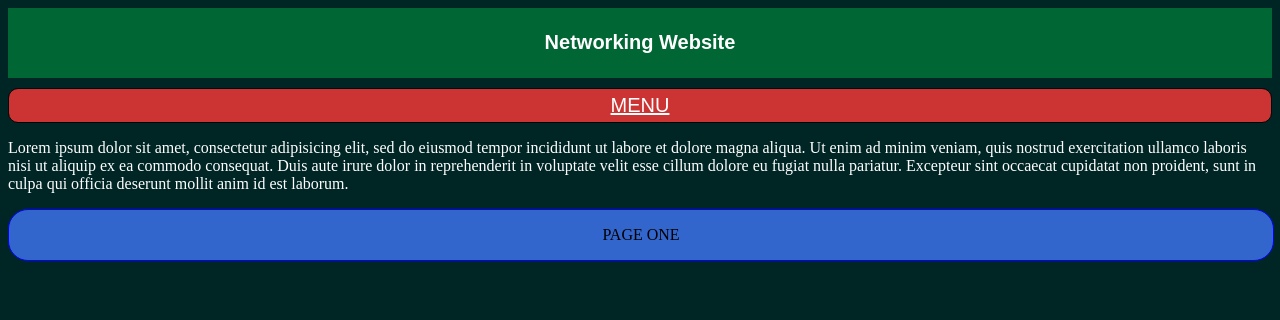
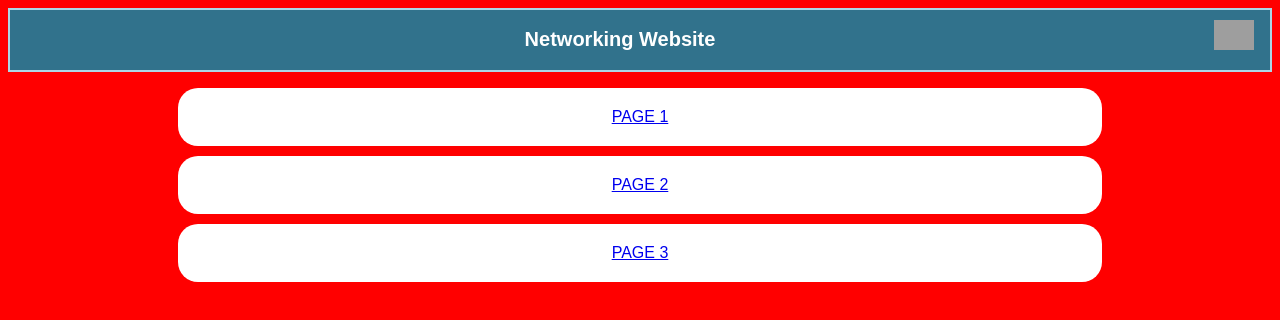
Before and after one commit to liamreuben/Networkingwebsite-, a plain HTML site: page index.html in a window 1280 px wide. Drawn offline with Linux system fonts and the light colour scheme; grey boxes are pictures that could not be loaded.

Commit message:
added another page, button links and menu link now working. Beginning to add content

```diff
--- a/index.html
+++ b/index.html
@@ -1,23 +1,26 @@
 <html>
-  <head>
+<head>
+
     <link rel="stylesheet" type="text/css" href="stylesheet.css"/>
     <title>Website</title>
-  </head>
-  <body>
-    <div id="header">
+</head>
+
+<body>
+
+  <div id="header">
+    <a href="#footer"><img class="menubutton" src="http://pvfaqs.com/qa-theme/Simplify/images/bar-menu.png" alt="menu button"/></a>
     <h1> Networking Website </h1>
   </div>
 
-  <div id="menu">
-    <a href="#menu">MENU</a>
+<div id="content1">
+    <p> </p>
   </div>
+<div id="footer2" class="footer"> <a href="index.html">PAGE 1</a>
+</div>
+  <div id="footer2" class="footer"> <a href="page2.html">PAGE 2</a>
+  </div>
+    <div id="footer2" class="footer"> <a href="page2.html">PAGE 3</a>
+    </div>
 
-  <div id="content">
-    <p> Lorem ipsum dolor sit amet, consectetur adipisicing elit, sed do eiusmod tempor incididunt ut labore et dolore magna aliqua. Ut enim ad minim veniam, quis nostrud exercitation ullamco laboris nisi ut aliquip ex ea commodo consequat. Duis aute irure dolor in reprehenderit in voluptate velit esse cillum dolore eu fugiat nulla pariatur. Excepteur sint occaecat cupidatat non proident, sunt in culpa qui officia deserunt mollit anim id est laborum. </p>
-  </div>
-  <footer class="footer"> <p>
-    PAGE ONE
-  </p>
-</footer>
 </body>
 </html>
--- a/stylesheet.css
+++ b/stylesheet.css
@@ -10,52 +10,59 @@ h1 {
   font-family: sans-serif;
 }
 
-#header {
-  background-color: #006633;
-  padding-top: 10px;
-  padding-bottom:10px;
-  position: relative;
-
+p {
+  color: white;
 }
 
-#menu {
-  font-size: 20px;
-  border: 1px black solid;
-  border-radius: 10px;
-  background-color: #CC3333;
-  text-align:center;
+#header {
+  background-color: #31728c;
+  border: 2px lightblue solid;
   padding-top: 5px;
-  padding-bottom: 5px;
-  margin-left: auto;
-  margin-right: auto;
-  margin-top: 10px
-
+  padding-bottom:5px;
 }
 
-#menu a {
-  font-family: sans-serif;
-  color: white
+
+img.menubutton {
+  margin-top: 5px;
+  width: 40px;
+  position: relative;
+  float: right;
+  left: -1em;
+
 }
 
 #content {
   color: white;
-
   margin: 0px;
   width: 100%;
+  height: 1000px;
 
 }
 
 .footer {
+  margin-top: 10px;
+  margin-bottom: 10px;
+  margin-left: auto;
+  margin-right: auto;
   text-align: center;
-  display: block;
-  position: relative;
-  width: 100%;
-  border: 1px blue solid;
   border-radius: 20px;
-  background-color: #3366CC;
+  background-color: white;
+  font-family: sans-serif;
+  width: 70%;
+  padding: 20px;
+}
 
+#footer2 p {
+  text-align: center;
+  font-family: sans-serif;
+  color: white;
 }
+
 /*CSS screen > 450px*/
-@media only  and (min-width: 450px){}
+@media (min-width: 450px){
+  body{
+    background-color: red;
+  }
+}
 
 */
```
Also changed, not shown: page2.html (added, +71 -0 lines), img/menu.png (added).
